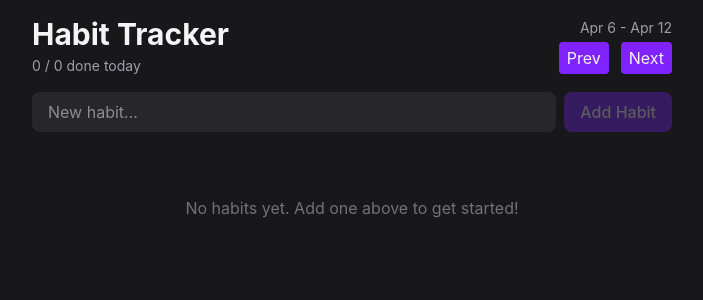
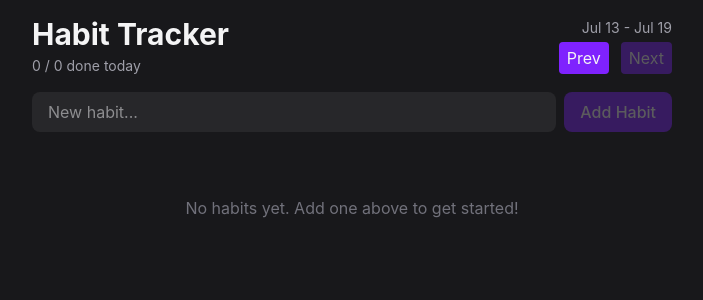
Before and after one commit to abhinav-nath/react-habit-tracker, a React (Vite) app: page / in a window 1280 px wide. Shown: the top 300 px of the page, without its empty margins (288-991 px from the left). Built offline with nearby package versions, Linux system fonts and the light colour scheme.

Commit message:
Implement date ranges

```diff
--- a/src/App.tsx
+++ b/src/App.tsx
@@ -2,14 +2,29 @@
 import { HabitForm } from "./components/HabitForm"
 import { HabitList } from "./components/HabitList"
 import { HabitProvider } from "./context/HabitProvider"
+import { useState } from "react"
+import { addWeeks, eachDayOfInterval, endOfWeek, startOfWeek } from "date-fns"
 
 export default function App() {
+  const [weekOffset, setWeekOffset] = useState(0)
+
+  const week = addWeeks(new Date(), weekOffset)
+
+  const visibleDates = eachDayOfInterval({
+    start: startOfWeek(week, { weekStartsOn: 1 }),
+    end: endOfWeek(week, { weekStartsOn: 1 })
+  })
+
   return (
     <div className="max-w-2xl mx-auto p-4 flex flex-col gap-4">
       <HabitProvider>
-        <Header />
+        <Header
+          visibleDates={visibleDates}
+          onPrev={() => setWeekOffset(o => o - 1)}
+          onNext={() => setWeekOffset(o => o + 1)}
+        />
         <HabitForm />
-        <HabitList />
+        <HabitList visibleDates={visibleDates} />
       </HabitProvider>
     </div>
   )
--- a/src/components/HabitList.tsx
+++ b/src/components/HabitList.tsx
@@ -1,16 +1,13 @@
-import {
-  eachDayOfInterval,
-  endOfWeek,
-  isFuture,
-  isSameDay,
-  startOfWeek,
-  subDays
-} from "date-fns"
+import { isFuture, isSameDay, subDays } from "date-fns"
 import { Button } from "./Button"
 import { format } from "date-fns"
 import { useHabits, type Habit } from "../context/useHabit"
 
-export function HabitList() {
+type HabitListProps = {
+  visibleDates: Date[]
+}
+
+export function HabitList({ visibleDates }: HabitListProps) {
   const { habits } = useHabits()
   if (habits.length === 0) {
     return (
@@ -23,7 +20,7 @@
   return (
     <div className="flex flex-col gap-3">
       {habits.map(habit => (
-        <HabitItem key={habit.id} habit={habit} />
+        <HabitItem key={habit.id} habit={habit} visibleDates={visibleDates} />
       ))}
     </div>
   )
@@ -31,15 +28,11 @@
 
 type HabitItemProps = {
   habit: Habit
+  visibleDates: Date[]
 }
 
-function HabitItem({ habit }: HabitItemProps) {
+function HabitItem({ habit, visibleDates }: HabitItemProps) {
   const { deleteHabit, toggleHabit } = useHabits()
-
-  const visibleDates = eachDayOfInterval({
-    start: startOfWeek(new Date(), { weekStartsOn: 1 }),
-    end: endOfWeek(new Date(), { weekStartsOn: 1 })
-  })
 
   const streak = getStreak(habit.completions)
 
--- a/src/components/Header.tsx
+++ b/src/components/Header.tsx
@@ -1,13 +1,21 @@
-import { isToday } from "date-fns"
+import { format, isToday } from "date-fns"
 import { useHabits } from "../context/useHabit"
 import { Button } from "./Button"
 
-export function Header() {
+type HeaderProps = {
+  visibleDates: Date[]
+  onPrev: () => void
+  onNext: () => void
+}
+
+export function Header({ visibleDates, onPrev, onNext }: HeaderProps) {
   const { habits } = useHabits()
 
   const doneToday = habits.filter(h =>
     h.completions.some(c => isToday(c))
   ).length
+
+  const dateRange = `${format(visibleDates[0], "MMM d")} - ${format(visibleDates.at(-1)!, "MMM d")}`
 
   return (
     <header className="flex items-center justify-between">
@@ -18,10 +26,15 @@
         </span>
       </div>
       <div className="flex flex-col gap-1 items-end">
-        <span className="text-zinc-400 text-sm">Apr 6 - Apr 12</span>
+        <span className="text-zinc-400 text-sm">{dateRange}</span>
         <div className="flex items-center gap-3">
-          <Button>Prev</Button>
-          <Button>Next</Button>
+          <Button onClick={onPrev}>Prev</Button>
+          <Button
+            onClick={onNext}
+            disabled={visibleDates.some(d => isToday(d))}
+          >
+            Next
+          </Button>
         </div>
       </div>
     </header>
```
